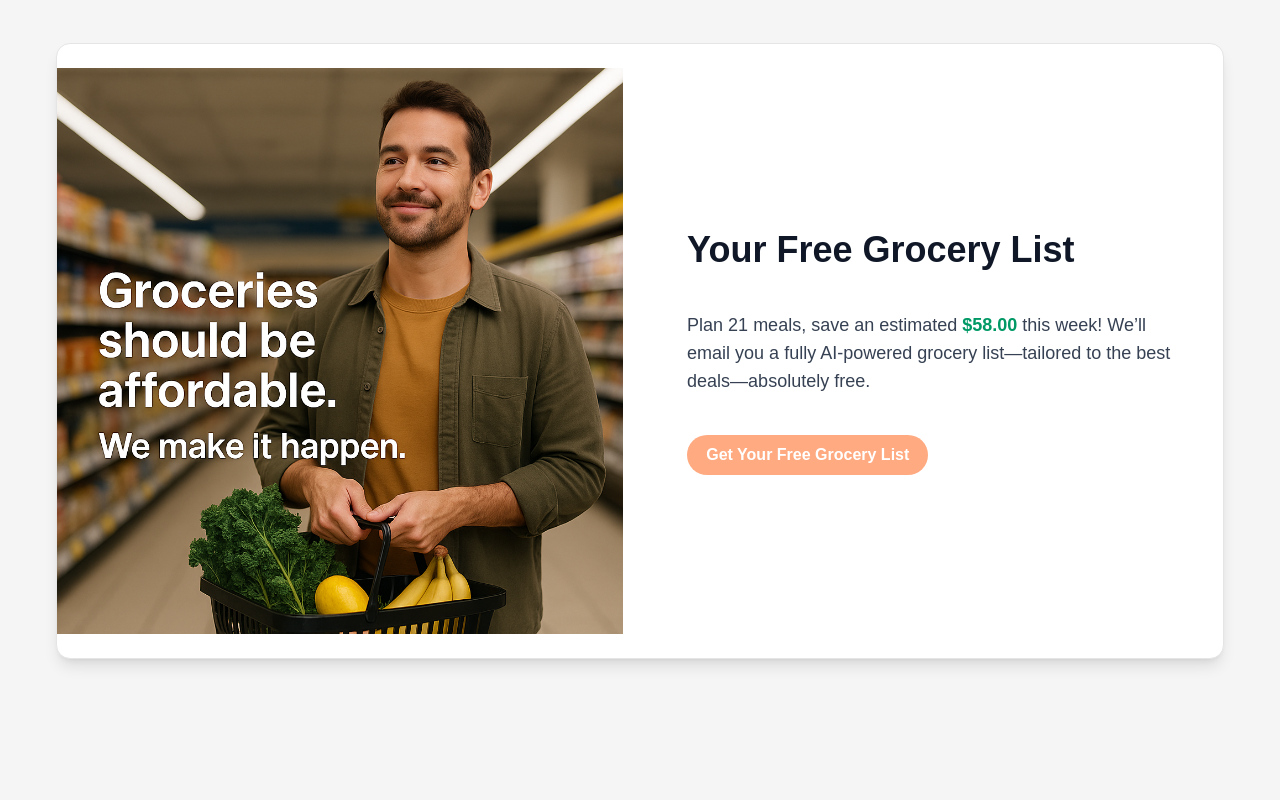
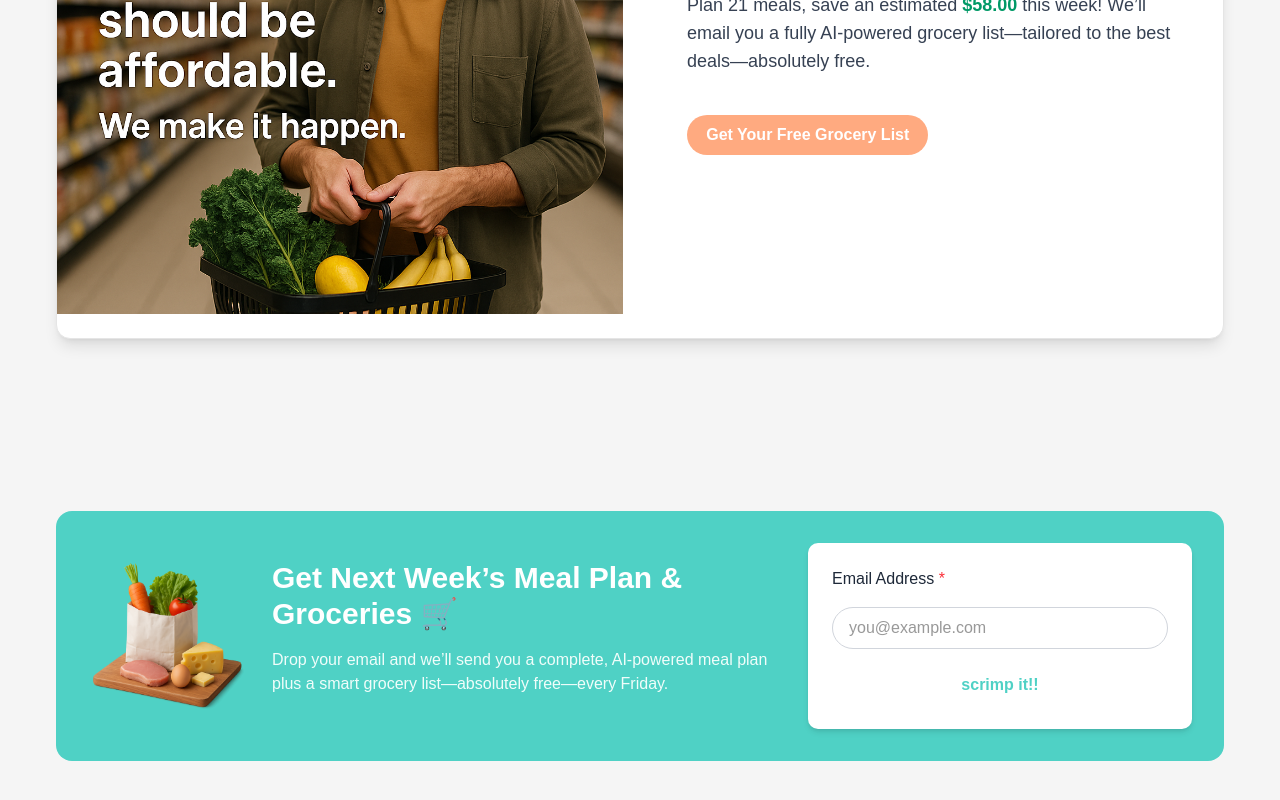
Before and after one commit to henliz/eCo-op, a Next.js app in the folder frontend/: page / in a window 1280 px wide. Shown: the part 1982-2782 px from the top of the page. Built offline with nearby package versions, Linux system fonts and the light colour scheme.

Commit message:
Added email contact using mailchimp iframe.

```diff
--- a/frontend/app/page.tsx
+++ b/frontend/app/page.tsx
@@ -6,6 +6,7 @@ import HowItWorks    from '@/components/sections/HowItWorks';
 import FreeListPromo from '@/components/sections/FreeListPromo';
 import Features      from '@/components/sections/Features';
 import MealPlan      from '@/components/sections/MealPlan';
+import EmailSignupBanner from '@/components/sections/EmailSignupBanner';
 
 export default function Home() {
   return (
@@ -15,19 +16,15 @@ export default function Home() {
       <main>
         <Hero />
 
-        {/* guaranteed 10 rem gap */}
-        <div className="h-40" />
-
         <HowItWorks />
 
-        {/* another gap if you want it */}
-        <div className="h-40" />
         <FreeListPromo />
 
-        <div className="h-40" />
+        <div className="h-35" aria-hidden="true" />
+        <EmailSignupBanner />
+
         <Features />
 
-        <div className="h-40" />
         <MealPlan />
       </main>
     </>
--- /dev/null
+++ b/frontend/components/sections/EmailSignupBanner.jsx
@@ -0,0 +1,152 @@
+// components/sections/EmailSignupBanner.jsx
+'use client';
+
+import React, { useState } from 'react';
+import { motion } from 'framer-motion';
+
+const containerVariants = {
+  hidden: { opacity: 0, y: 40 },
+  visible: {
+    opacity: 1,
+    y: 0,
+    transition: {
+      when: 'beforeChildren',
+      staggerChildren: 0.2,
+      delayChildren: 0.2,
+      duration: 0.8,
+      ease: 'easeOut',
+    },
+  },
+};
+
+const childVariants = {
+  hidden: { opacity: 0, y: 20 },
+  visible: { opacity: 1, y: 0, transition: { duration: 0.6, ease: 'easeOut' } },
+};
+
+export default function EmailSignupBanner() {
+  const [email, setEmail] = useState('');
+  const [status, setStatus] = useState('idle'); // 'idle' | 'success'
+
+  const handleSubmit = (e) => {
+    e.preventDefault();
+    setStatus('success');
+    e.currentTarget.submit();
+  };
+
+  return (
+    <motion.section
+      className="py-8"
+      initial="hidden"
+      whileInView="visible"
+      viewport={{ once: true, amount: 0.3 }}
+      variants={containerVariants}
+    >
+      <div className="max-w-[1200px] mx-auto px-4">
+        <motion.div
+          className="bg-[#4FD1C5] rounded-2xl p-8 flex flex-col md:flex-row items-center gap-6"
+          variants={childVariants}
+        >
+          {/* 1) Image */}
+          <div className="flex-shrink-0">
+            <img
+              src="/CTA_img.png"
+              alt="Bag of groceries"
+              className="w-40 h-auto rounded-lg"
+            />
+          </div>
+
+          {/* 2) Headline + copy */}
+          <motion.div
+            className="flex-1 text-center md:text-left space-y-2"
+            variants={childVariants}
+          >
+            <motion.h2
+              className="text-3xl font-bold text-white"
+              variants={childVariants}
+            >
+              Get Next Week’s Meal Plan & Groceries{' '}
+              <span aria-hidden="true">🛒</span>
+            </motion.h2>
+            <p className="text-teal-50">
+              Drop your email and we’ll send you a complete, AI‑powered meal plan
+              plus a smart grocery list—absolutely free—every Friday.
+            </p>
+          </motion.div>
+
+          {/* 3) Mailchimp form */}
+          <form
+            action="https://skimp.us2.list-manage.com/subscribe/post?u=fafb2eb4652611a6402e26e3d&id=7e6bb4de1d"
+            method="POST"
+            target="mc-iframe"
+            noValidate
+            className="relative w-full max-w-sm bg-white rounded-lg p-6 shadow-md flex flex-col gap-4"
+            onSubmit={handleSubmit}
+          >
+            {/* hidden audience fields */}
+            <input type="hidden" name="u" value="fafb2eb4652611a6402e26e3d" />
+            <input type="hidden" name="id" value="7e6bb4de1d" />
+
+            {/* honeypot */}
+            <div style={{ position: 'absolute', left: '-5000px' }} aria-hidden="true">
+              <input
+                type="text"
+                name="b_fafb2eb4652611a6402e26e3d_7e6bb4de1d"
+                tabIndex={-1}
+                defaultValue=""
+              />
+            </div>
+
+            {/* email input */}
+            <label htmlFor="mce-EMAIL" className="block text-gray-800 font-medium">
+              Email Address <span className="text-red-500">*</span>
+            </label>
+            <input
+              type="email"
+              name="EMAIL"
+              id="mce-EMAIL"
+              required
+              value={email}
+              onChange={(e) => setEmail(e.target.value)}
+              placeholder="you@example.com"
+              className="w-full border border-gray-300 rounded-full px-4 py-2 focus:outline-none focus:ring-2 focus:ring-[#4FD1C5]"
+            />
+
+            {/* submit button + in‑flow success message */}
+            <div className="relative">
+              <motion.button
+                type="submit"
+                name="subscribe"
+                id="mc-embedded-subscribe"
+                className="w-full bg-white text-[#4FD1C5] font-semibold rounded-full px-6 py-2 hover:bg-teal-50 transition"
+                variants={childVariants}
+                whileHover={{ scale: 1.02 }}
+                whileTap={{ scale: 0.95 }}
+              >
+                scrimp it!!
+              </motion.button>
+
+              {status === 'success' && (
+                <motion.p
+                  initial={{ opacity: 0, y: 5 }}
+                  animate={{ opacity: 1, y: 0 }}
+                  transition={{ duration: 0.4, ease: 'easeOut' }}
+                  className="absolute top-full left-0 w-full text-center text-gray-700 text-sm mt-1 pointer-events-none"
+                >
+                  Subscribed—see you in a week! 🎉
+                </motion.p>
+              )}
+            </div>
+          </form>
+
+          {/* hidden iframe */}
+          <iframe
+            name="mc-iframe"
+            style={{ display: 'none' }}
+            title="mailchimp-subscribe"
+          />
+        </motion.div>
+      </div>
+    </motion.section>
+  );
+}
```
